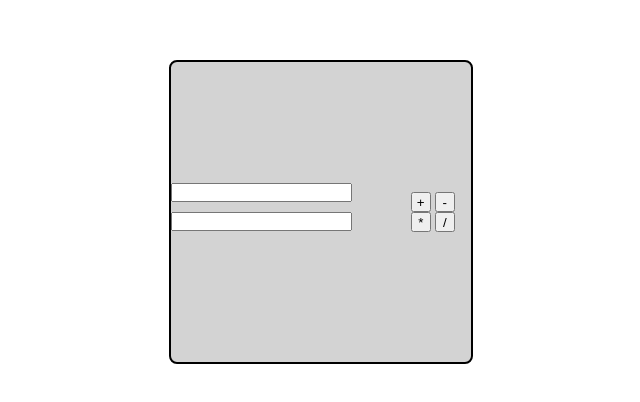
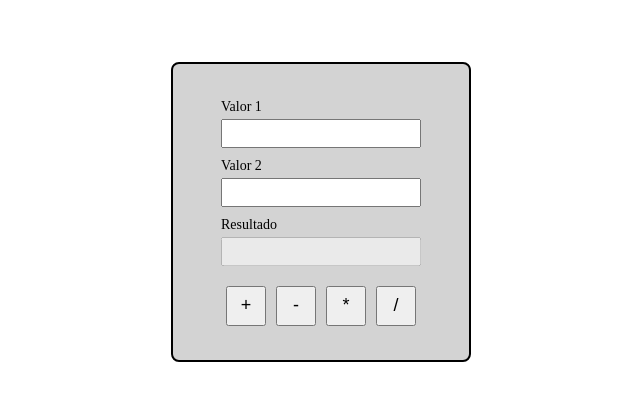
Before and after one commit to giovannacostaxavier/JavaScript, a plain HTML site: page EX09-Calculadora/index.html in a window 1280 px wide. Shown: the part 188-590 px from the top of the page, without its empty margins (319-959 px from the left). Drawn offline with Linux system fonts and the light colour scheme.

Commit message:
Updates calculadora

```diff
--- a/EX09-Calculadora/index.html
+++ b/EX09-Calculadora/index.html
@@ -7,19 +7,34 @@
     <link rel="stylesheet" href="style.css">
 </head>
 <body>
+
     <div id="container">
-    <div>
-        <input type="text" name="t1" id="t1">
-        <input type="text" name="t2" id="t2">
-    </div>
+        <div id="calc">
 
+            <div class="campo">
+                <label for="t1">Valor 1</label>
+                <input type="text" id="t1">
+            </div>
 
-        <div>
-            <button>+</button>
-            <button>-</button>
-            <button>*</button>
-            <button>/</button>
+            <div class="campo">
+                <label for="t2">Valor 2</label>
+                <input type="text" id="t2">
+            </div>
+
+            <div class="campo">
+                <label for="resultado">Resultado</label>
+                <input type="text" id="resultado" disabled>
+            </div>
+
+            <div id="botoes">
+                <button id="btnSoma">+</button>
+                <button id="btnSubtracao">-</button>
+                <button id="btnMultiplicacao">*</button>
+                <button id="btnDivisao">/</button>
+            </div>
+
         </div>
     </div>
+    <script src="script.js"></script>
 </body>
 </html>
--- /dev/null
+++ b/EX09-Calculadora/script.js
@@ -0,0 +1,37 @@
+let btnSoma=document.querySelector("#btnSoma")
+let btnSubtracao=document.querySelector("#btnSubtracao")
+let btnMultiplicacao=document.querySelector("#btnMultiplicacao")
+let btnDivisao=document.querySelector("#btnDivisao")
+const op = [
+    (valores)=>{
+        let res = 0
+        for (v of valores) {
+            res += v
+        }
+        return res
+    },
+
+    (valores)=>{
+        let res = 0
+        for (v of valores) {
+            res -= v
+        }
+        return res
+    },
+
+    (valores)=>{
+        let res = 1
+        for (v of valores) {
+            res *= v
+        }
+        return res
+    },
+
+    (valores)=>{
+        let res = 0
+        for (v of valores) {
+            res /= v
+        }
+        return res
+    }
+]
--- a/EX09-Calculadora/style.css
+++ b/EX09-Calculadora/style.css
@@ -1,34 +1,60 @@
-*{
-    padding: 0px;
-    margin: 0px;
-
-}
-#t1,#t2{
-margin-bottom: 10px;
-align-items: center;
-
-}
-button{
-    width:20px;
-    height: 20px;
-    text-align: center;
-
+* {
+    margin: 0;
+    padding: 0;
+    box-sizing: border-box;
 }
 
-#container{
-    width:300px;
-    height:300px;
-    background-color: lightgrey;
-    border: 2px solid black;
-    border-radius: 8px;
-    display: flex;
-    justify-content: center;
-    align-items:center;
-}
-body{
+body {
     display: flex;
     justify-content: center;
     align-items: center;
     height: 100vh;
+}
 
+#container {
+    width: 300px;
+    height: 300px;
+    background-color: lightgrey;
+    border: 2px solid black;
+    border-radius: 8px;
+
+    display: flex;
+    justify-content: center;
+    align-items: center;
 }
+
+#calc {
+    display: flex;
+    flex-direction: column;
+    align-items: center;
+}
+
+.campo {
+    display: flex;
+    flex-direction: column;
+    margin-bottom: 10px;
+    width: 200px;
+}
+
+.campo label {
+    font-size: 14px;
+    margin-bottom: 4px;
+}
+
+.campo input {
+    padding: 5px;
+    text-align: center;
+}
+
+#botoes {
+    display: flex;
+    gap: 10px;
+    margin-top: 10px;
+}
+
+button {
+    width: 40px;
+    height: 40px;
+    font-size: 18px;
+    cursor: pointer;
+}
```
